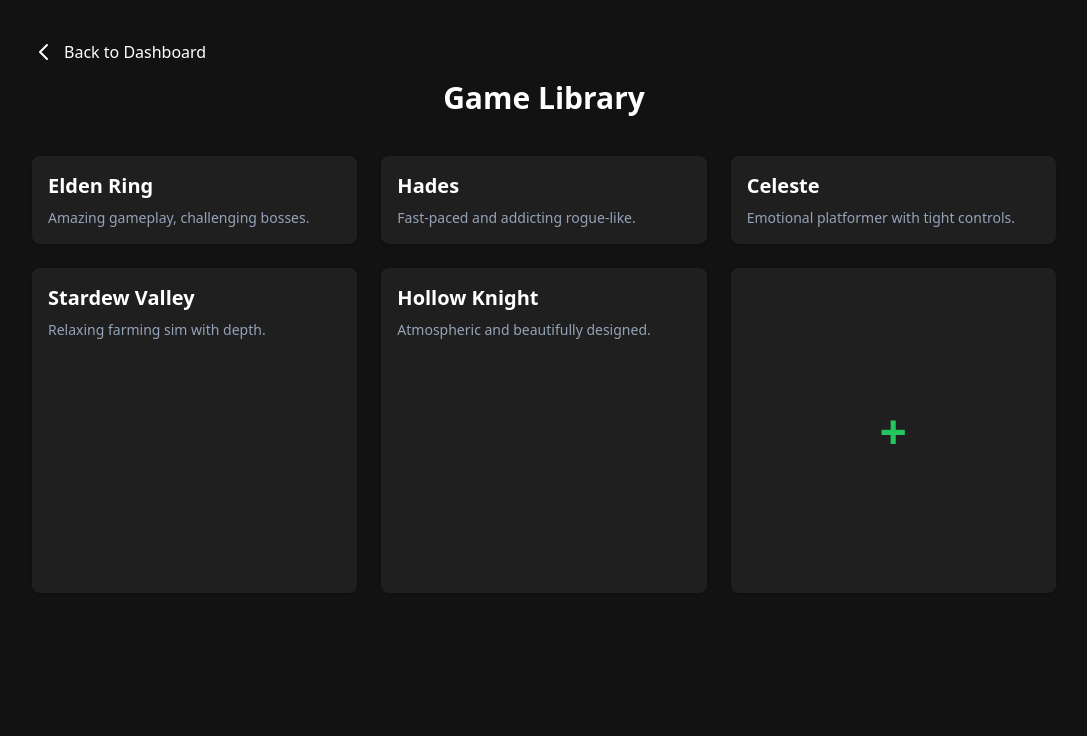
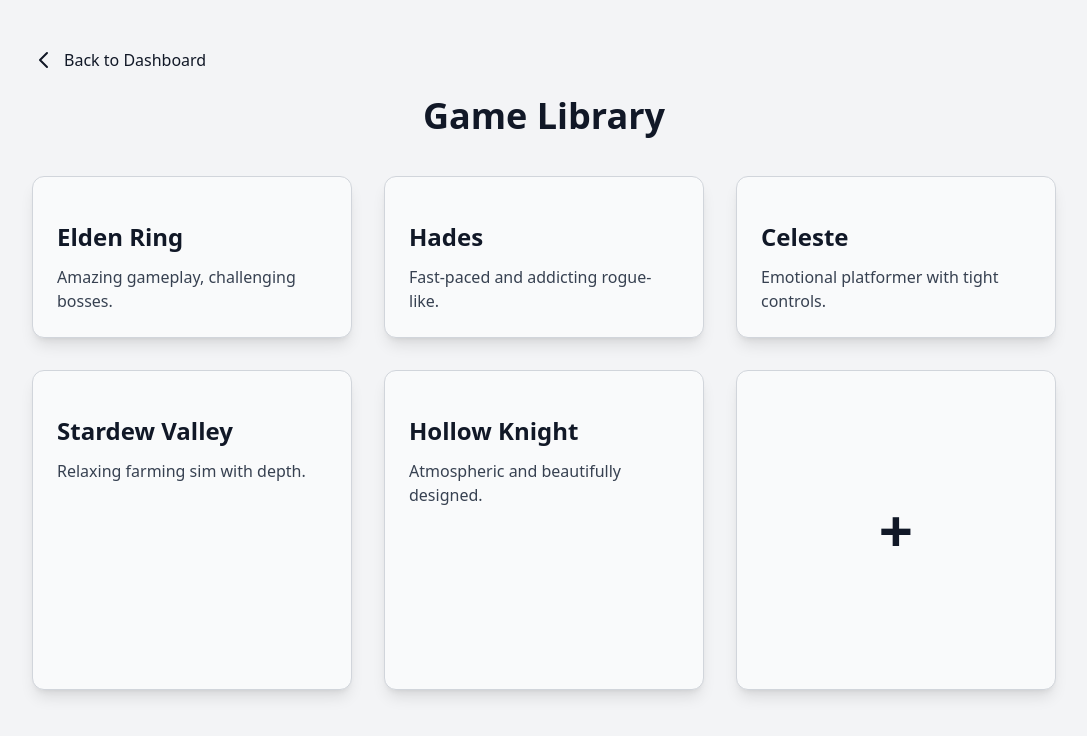
Before and after one commit to TeodorMilchevHTTp/Blog, a React (Create React App) app: page /games in a window 1280 px wide. Shown: the top 736 px of the page, without its empty margins (96-1183 px from the left). Built offline with nearby package versions, Linux system fonts and the light colour scheme.

Commit message:
color fixed

```diff
--- a/src/components/AboutMe.jsx
+++ b/src/components/AboutMe.jsx
@@ -9,7 +9,7 @@
     transition={{ duration: 0.8, ease: 'easeOut' }}
     >
     <h2 className="text-2xl font-semibold text-primary-100 text-center">About Me</h2>
-    <p className="text-slate-300 text-center">
+    <p className="text-gray-800 dark:text-slate-300 text-center">
       Hi, I'm a passionate developer who loves building full-stack apps and experimenting with new tech.
       This site showcases my work and a bit about me!
     </p>
--- a/src/components/CurrencyAPI.jsx
+++ b/src/components/CurrencyAPI.jsx
@@ -73,9 +73,9 @@
   };
 
   const getColor = (change) => {
-    return change === 'up' ? 'text-green-400' :
-           change === 'down' ? 'text-red-400' :
-           'text-slate-300';
+    return change === 'up' ? 'text-green-600 dark:text-green-400' :
+           change === 'down' ? 'text-green-600 dark:text-green-400' :
+           'text-gray-800 dark:text-slate-300';
   };
 
   return (
@@ -88,7 +88,7 @@
       <h2 className="text-2xl font-semibold text-primary-100 text-center mb-4">Live Exchange Rates</h2>
       <div className="overflow-x-auto">
         <table className="min-w-full text-left text-sm bg-gray-50 dark:bg-transparent transition-colors duration-300">
-          <thead className="text-slate-300 border-b border-slate-600">
+          <thead className="text-gray-700 dark:text-slate-300 border-b border-slate-600">
             <tr>
               <th className="py-2 px-4">Currency</th>
               <th className="py-2 px-4">USD →</th>
@@ -104,7 +104,7 @@
 
               return (
                 <tr key={currency} className="border-b border-gray-300 dark:border-slate-700 hover:bg-gray-200 dark:hover:bg-slate-800/50 transition">
-                  <td className="py-2 px-4 font-medium text-white">{currency}</td>
+                  <td className="py-2 px-4 font-medium text-gray-900 dark:text-white">{currency}</td>
 
                   {/* USD Rate with animation */}
                   <td className={`py-2 px-4 font-semibold ${getColor(usdChange)}`}>
--- a/src/components/Dashboard.jsx
+++ b/src/components/Dashboard.jsx
@@ -9,10 +9,10 @@
 
 const Navbar = () => (
   <nav className="flex justify-center space-x-6 mb-8">
-    <Link to="/games" className="text-slate-300 hover:text-primary-100 transition">Games</Link>
-    <Link to="/projects" className="text-slate-300 hover:text-primary-100 transition">Projects</Link>
-    <Link to="/links" className="text-slate-300 hover:text-primary-100 transition">Website</Link>
-    <Link to="/login" className="text-slate-300 hover:text-primary-100 transition">Login</Link>
+    <Link to="/games" className="text-gray-800 dark:text-slate-300 text-center">Games</Link>
+    <Link to="/projects" className="text-gray-800 dark:text-slate-300 text-center">Projects</Link>
+    <Link to="/links" className="text-gray-800 dark:text-slate-300 text-center">Website</Link>
+    <Link to="/login" className="text-gray-800 dark:text-slate-300 text-center">Login</Link>
   </nav>
 );
 
--- a/src/components/Games.jsx
+++ b/src/components/Games.jsx
@@ -33,14 +33,14 @@
   };
 
   return (
-    <div className="min-h-screen bg-[#121212] text-white px-4 py-10">
-      <div className="max-w-5xl mx-auto">
+    <div className="min-h-screen bg-gray-100 dark:bg-[#121212] text-gray-900 dark:text-white px-6 py-12 transition-colors duration-500">
+      <div className="max-w-5xl mx-auto space-y-10">
         {/* Header */}
-        <div className="mb-10">
-          <div className="flex items-center mb-4">
+        <div>
+          <div className="flex items-center mb-6">
             <Link
               to="/"
-              className="flex items-center text-primary-100 hover:text-primary-200 transition"
+              className="flex items-center text-primary-600 dark:text-primary-400 hover:text-primary-700 dark:hover:text-primary-300 transition"
             >
               <svg
                 xmlns="http://www.w3.org/2000/svg"
@@ -55,29 +55,35 @@
             </Link>
           </div>
 
-          <h1 className="text-3xl font-bold text-center text-primary-100">Game Library</h1>
+          <h1 className="text-4xl font-extrabold text-primary-700 dark:text-primary-400 text-center">
+            Game Library
+          </h1>
         </div>
 
         {/* Game Grid */}
-        <div className="grid grid-cols-1 sm:grid-cols-2 md:grid-cols-3 gap-6">
+        <div className="grid grid-cols-1 sm:grid-cols-2 md:grid-cols-3 gap-8">
           {games.map((game) => (
             <div
               key={game.id}
               onClick={() => handleCardClick(game)}
-              className="bg-[#1f1f1f] p-4 rounded-lg shadow hover:shadow-lg cursor-pointer hover:scale-105 transition-transform relative group"
+              className="bg-light-card dark:bg-[#1f1f1f] border border-gray-300 dark:border-white/20 p-6 rounded-xl shadow-lg hover:shadow-xl cursor-pointer hover:scale-[1.03] transition-transform relative group"
             >
-              <h2 className="text-xl font-semibold mb-2">{game.title}</h2>
-              <p className="text-sm text-slate-400 line-clamp-2">{game.review}</p>
+              <h2 className="text-2xl mt-5 font-semibold mb-3 text-primary-700 dark:text-primary-300">
+                {game.title}
+              </h2>
+              <p className="text-gray-700 dark:text-gray-300 line-clamp-3">
+                {game.review}
+              </p>
 
               {/* Admin Buttons (edit/delete) */}
               {isAdmin && (
-                <div className="absolute top-2 right-2 opacity-0 group-hover:opacity-100 transition-opacity space-x-2">
+                <div className="absolute top-3 right-3 opacity-0 group-hover:opacity-100 transition-opacity flex space-x-3">
                   <button
                     onClick={(e) => {
                       e.stopPropagation();
                       console.log('Edit', game.id);
                     }}
-                    className="text-sm bg-blue-500 hover:bg-blue-600 text-white px-2 py-1 rounded"
+                    className="text-sm font-semibold text-primary-700 dark:text-primary-400 hover:text-primary-900 dark:hover:text-primary-300 transition"
                   >
                     Edit
                   </button>
@@ -86,7 +92,7 @@
                       e.stopPropagation();
                       handleDelete(game.id);
                     }}
-                    className="text-sm bg-red-500 hover:bg-red-600 text-white px-2 py-1 rounded"
+                    className="text-sm bg-red-600 hover:bg-red-700 text-white px-3 py-1 rounded-md font-semibold shadow-md"
                   >
                     Delete
                   </button>
@@ -99,7 +105,7 @@
           {isAdmin && (
             <div
               onClick={handleAddNewGame}
-              className="flex items-center justify-center bg-[#1f1f1f] rounded-lg shadow cursor-pointer hover:shadow-lg hover:scale-105 transition-transform text-green-500 text-5xl font-bold select-none"
+              className="flex items-center justify-center bg-light-card dark:bg-[#1f1f1f] border border-gray-300 dark:border-white/20 rounded-xl shadow-lg cursor-pointer hover:shadow-xl hover:scale-[1.03] transition-transform text-primary-600 dark:text-primary-400 text-6xl font-extrabold select-none"
               style={{ aspectRatio: '1 / 1' }}
             >
               +
@@ -110,16 +116,21 @@
 
       {/* Game Modal */}
       {selectedGame && (
-        <div className="fixed inset-0 bg-black bg-opacity-70 flex items-center justify-center z-50">
-          <div className="bg-[#1f1f1f] rounded-lg p-8 max-w-lg w-full relative">
+        <div className="fixed inset-0 bg-black bg-opacity-75 flex items-center justify-center z-50 p-4">
+          <div className="bg-light-card dark:bg-[#1f1f1f] border border-gray-300 dark:border-white/30 rounded-xl p-8 max-w-lg w-full relative shadow-xl">
             <button
               onClick={closeModal}
-              className="absolute top-2 right-2 text-slate-300 hover:text-white"
+              className="absolute top-3 right-3 text-gray-400 hover:text-gray-200 dark:text-gray-300 dark:hover:text-white text-2xl font-bold transition"
+              aria-label="Close modal"
             >
-              ✕
+              &times;
             </button>
-            <h2 className="text-2xl font-bold mb-4">{selectedGame.title}</h2>
-            <p className="text-slate-300">{selectedGame.review}</p>
+            <h2 className="text-3xl font-extrabold mb-5 text-primary-700 dark:text-primary-300">
+              {selectedGame.title}
+            </h2>
+            <p className="text-gray-700 dark:text-gray-300 leading-relaxed">
+              {selectedGame.review}
+            </p>
           </div>
         </div>
       )}
--- a/src/components/Projects.jsx
+++ b/src/components/Projects.jsx
@@ -19,7 +19,8 @@
       onError={(e) => (e.target.style.display = 'none')}
     />
     <h3 className="text-lg font-semibold text-primary-100">{title}</h3>
-    <p className="text-slate-300 mt-2">{description}</p>
+    <p className="text-gray-800 dark:text-slate-300 mt-2">{description}</p>
+
   </motion.a>
 );
 
--- a/src/components/WebsiteLinks.jsx
+++ b/src/components/WebsiteLinks.jsx
@@ -7,8 +7,8 @@
   ];
 
   return (
-    <section className="bg-light-card dark:bg-white/10 backdrop-blur rounded-xl shadow-soft p-8 transition-colors duration-500">
-      <h2 className="text-2xl font-semibold text-primary-100 text-center mb-6">Find Me Online</h2>
+    <section className="bg-gray-50 dark:bg-white/10 backdrop-blur rounded-xl shadow-soft p-8 transition-colors duration-500">
+      <h2 className="text-2xl font-semibold dark:text-primary-100 text-center mb-6">Find Me Online</h2>
       <ul className="space-y-4 max-w-sm mx-auto">
         {links.map((link, idx) => (
           <li key={idx}>
@@ -16,7 +16,7 @@
               href={link.url}
               target="_blank"
               rel="noopener noreferrer"
-              className="block w-full text-center py-3 px-4 bg-primary-600 hover:bg-primary-500 text-white transition-colors duration-200 ..."
+              className="block w-full text-center py-3 px-4 bg-primary-600 hover:bg-primary-700 dark:bg-primary-600 dark:hover:bg-primary-700 text-gray-900 dark:text-white transition-colors duration-200 rounded font-semibold"
             >
               {link.name}
             </a>
```
